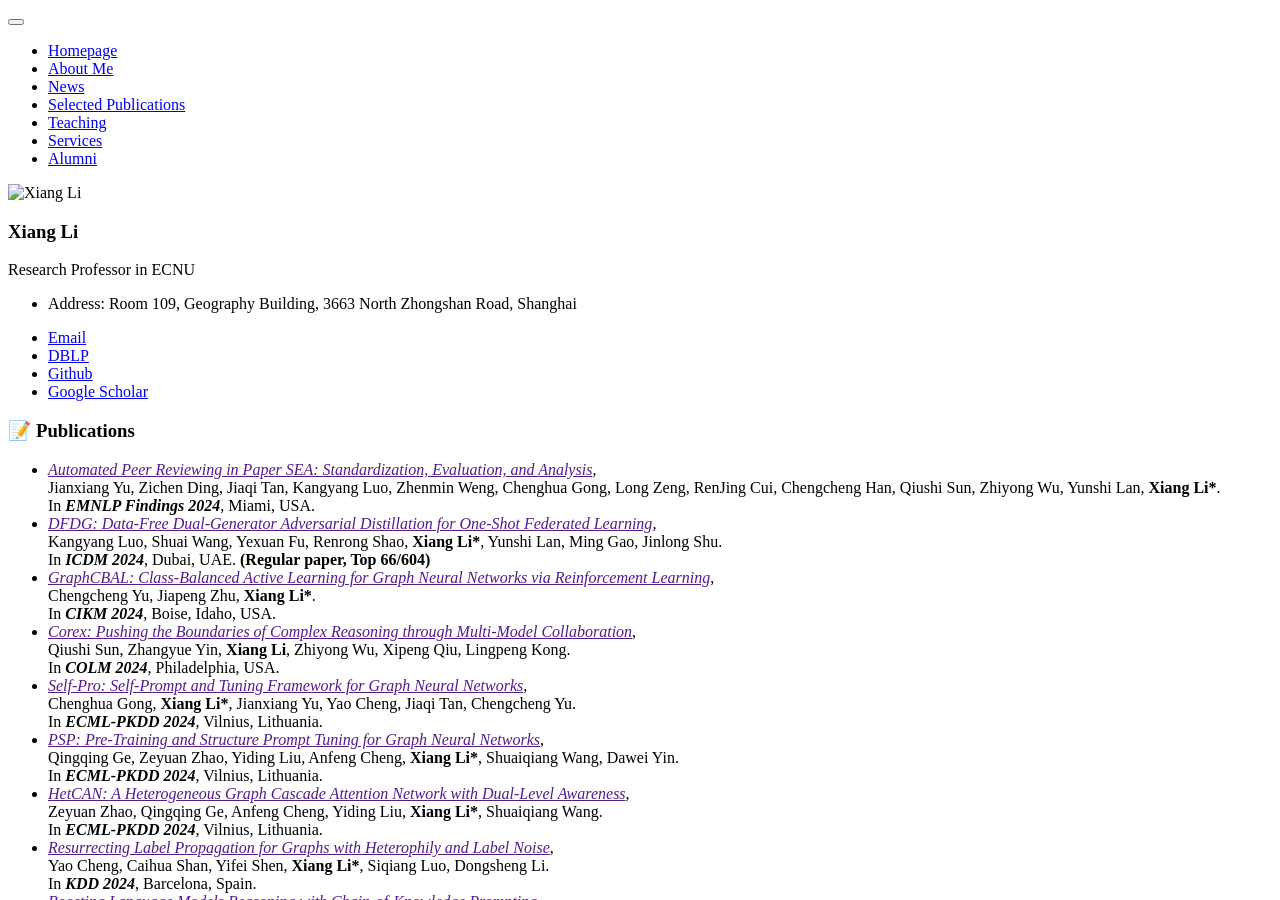
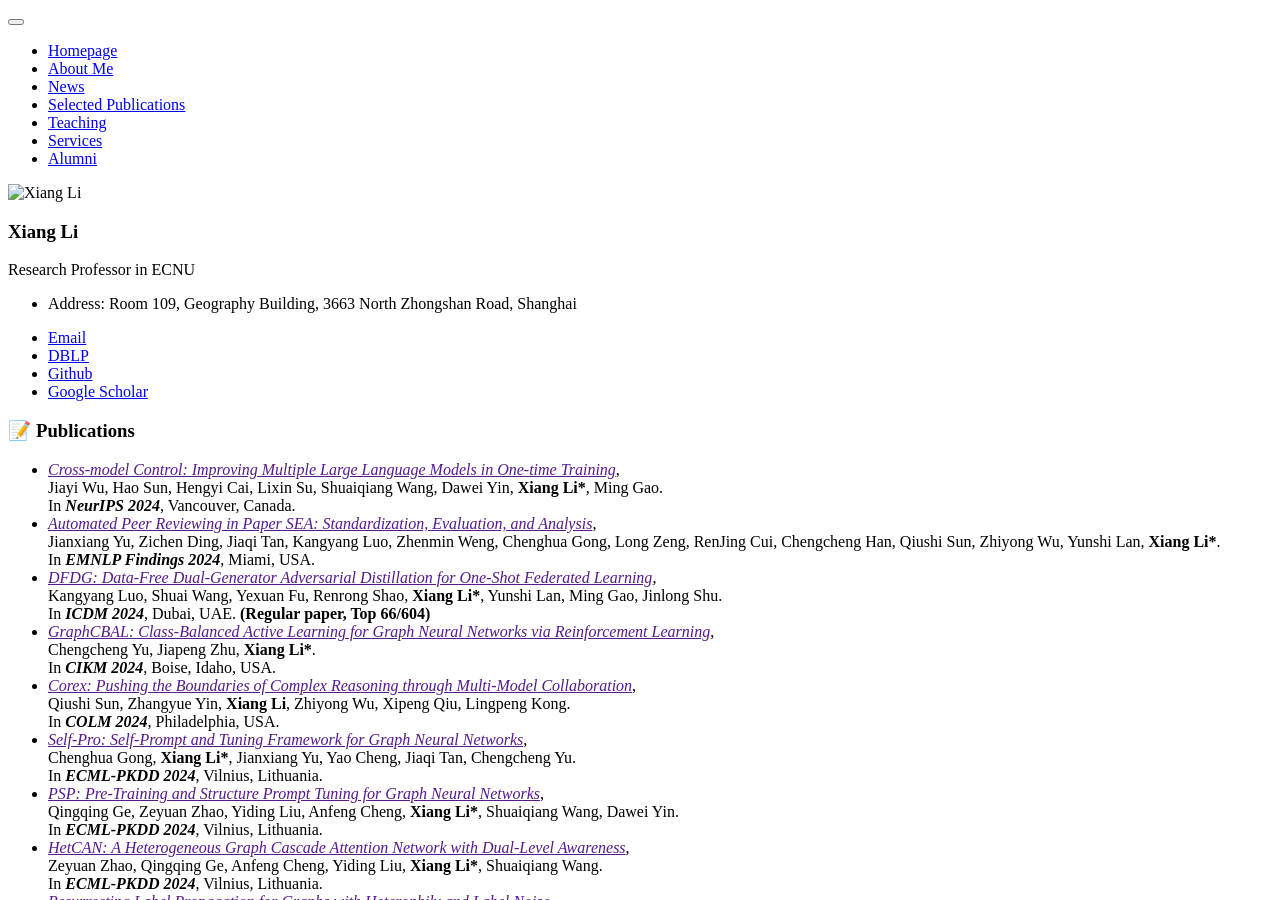
Before and after one commit to lixiang3776/lixiang3776.github.io, a Jekyll site: the page built from _pages/includes/pub.md, in a window 1280 px wide and 900 px high. Built offline with Jekyll 4.4.1, drawn with Linux system fonts in a browser that asks for light colours; our own code applies the rules of GitHub Pages for plain Markdown files.

Commit message:
Update pub.md

```diff
--- a/_pages/includes/pub.md
+++ b/_pages/includes/pub.md
@@ -2,6 +2,12 @@
 
 
 <ul>
+    <li>
+	<a href=""><i>Cross-model Control: Improving Multiple Large Language Models in One-time Training</i></a>,<br>
+       Jiayi Wu, Hao Sun, Hengyi Cai, Lixin Su, Shuaiqiang Wang, Dawei Yin, <b>Xiang Li*</b>, Ming Gao. <br>
+		In <b><i>NeurIPS 2024</i></b>, Vancouver, Canada.
+		<br>
+	</li>
     <li>
 	<a href=""><i>Automated Peer Reviewing in Paper SEA: Standardization, Evaluation, and Analysis</i></a>,<br>
         Jianxiang Yu, Zichen Ding, Jiaqi Tan, Kangyang Luo, Zhenmin Weng, Chenghua Gong, Long Zeng, RenJing Cui, Chengcheng Han, Qiushi Sun, Zhiyong Wu, Yunshi Lan, <b>Xiang Li*</b>. <br>
```
